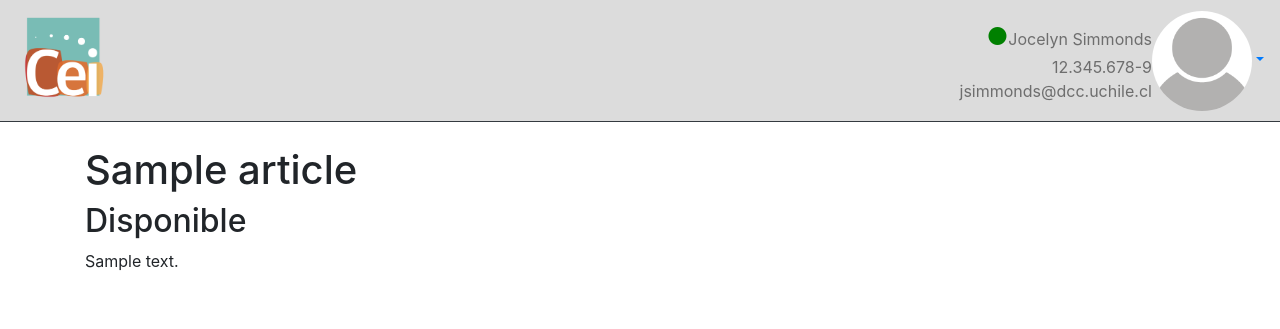
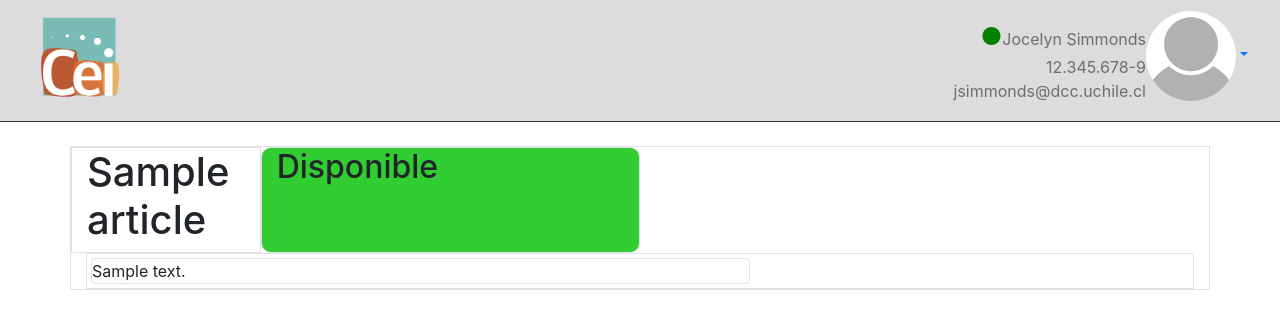
Before and after one commit to DCC-CC4401/2018-1-Core-Dumped-T3, a Django app: page /articles/1 in a window 1280 px wide. Shown: the top 329 px of the page. Run offline with Django 3.2, Linux system fonts and the light colour scheme; tables that the repository leaves empty hold one stand-in row (values such as "Sample post"); some libraries are stand-ins or nearby versions.

Commit message:
agrega nuevo estilo para estado y cambia unos imports

```diff
--- a/Inventario_CEI/articles/models.py
+++ b/Inventario_CEI/articles/models.py
@@ -1,6 +1,4 @@
 from django.db import models
-
-from .enums import ArticleEnum
 
 # Create your models here.
 class Article(models.Model):
--- a/Inventario_CEI/articles/static/articles/style.css
+++ b/Inventario_CEI/articles/static/articles/style.css
@@ -3,3 +3,9 @@
   font-size:1.5em;
   color:green;
 }
+
+.status {
+  border-radius: 10px;
+  background-color: limegreen;
+  font-size: smaller;
+}
--- a/Inventario_CEI/articles/templates/articles/detail.html
+++ b/Inventario_CEI/articles/templates/articles/detail.html
@@ -13,26 +13,35 @@
 
     <header>
       <nav class="navbar navbar-expand-lg navbar-light border-bottom border-dark" style="background-color:gainsboro;">
-        <a href="#" class="navbar-brand"><img style="width:100px;" src ="{% static 'articles/images/Logo-Cei.png' %}" alt="CEI"></a>
+        <a href="#" class="navbar-brand ml-3"><img style="width:100px;" src ="{% static 'articles/images/Logo-Cei.png' %}" alt="CEI"></a>
 
         <ul class="navbar-nav ml-auto">
           <li class="nav-item navbar-text text-right">
-            <span class="glyphicon glyphicon-green-dot"></span>Jocelyn Simmonds <br>
+            <span class="glyphicon glyphicon-green-dot"></span>Jocelyn Simmonds<br>
             12.345.678-9 <br>
             jsimmonds@dcc.uchile.cl
           </li>
-          <li class="nav-item dropdown">
-              <a href="#" class="dropdown-toggle" id="navbarDropdown"><img style="height:100px" class="rounded-circle" src="{% static 'articles/images/default-profile.png' %}"></a>
+          <li class="nav-item dropdown mr-3">
+              <a href="#" class="dropdown-toggle" id="navbarDropdown"><img style="max-height:90px;height:auto;" class="rounded-circle" src="{% static 'articles/images/default-profile.png' %}"></a>
           </li>
         </ul>
       </nav>
     </header>
 
-
-    <div class="container mx-auto pt-4">
-      <h1>{{ article.name }}</h1>
-      <h2>{{ article.pretty_status }}</h2>
-      {{ article.description }}
+    <div class="container mt-4 border">
+      <div class="row justify-content-start">
+        <div class="col-2 border">
+          <h1>{{ article.name }}</h1>
+        </div>
+        <div class="col-4 border status">
+          <h2>{{ article.pretty_status }}</h2>
+        </div>
+      </div>
+      <div class="container-fluid p-1 border">
+        <div class="card border" style="width:60%;">
+          {{ article.description }}
+        </div>
+      </div>
     </div>
   </body>
 </html>
```
